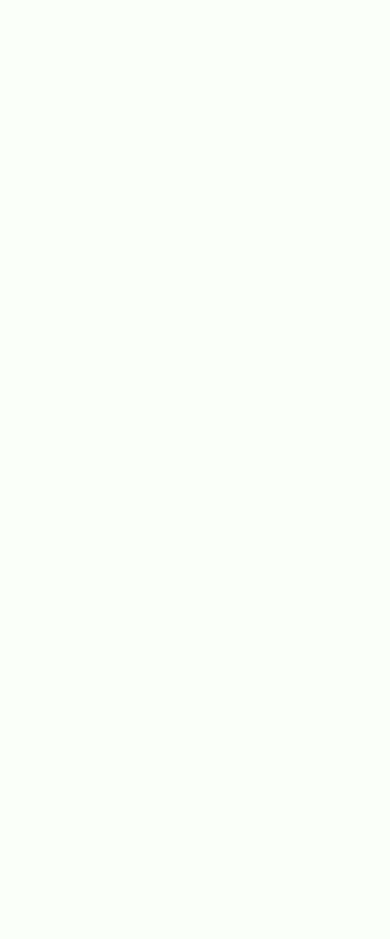
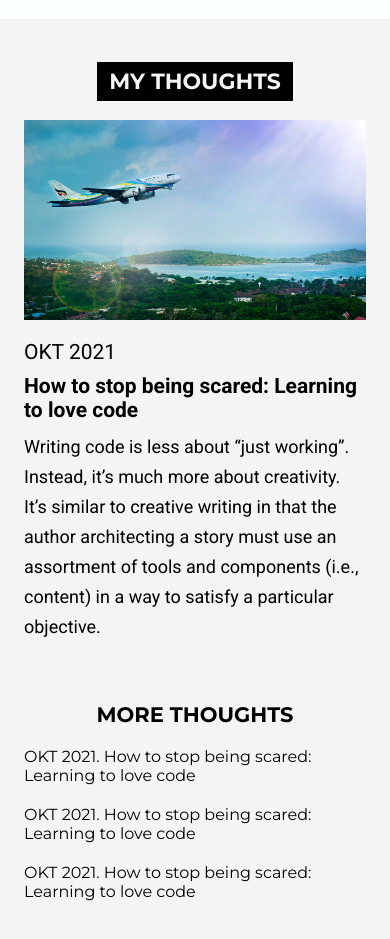
Before and after one commit to Zancotti/portfolio-react, a React (Create React App) app: page / in a window 390 px wide. Shown: the part 3060-3999 px from the top of the page. Before the commit the page ends 3079 px from the top, so only its background shows below. Built offline with nearby package versions, Linux system fonts and the light colour scheme.

Commit message:
Added the content for thoughts for the mobile view.

```diff
--- a/src/components/Header/Header.js
+++ b/src/components/Header/Header.js
@@ -6,17 +6,21 @@ export const Header = () => {
   return (
     <div className="header">
       <Icons />
-      <div class="header__text-cont">
-        <div class="header__text-cont__portfolio-name">
-          <div class="header__text-cont__portfolio-name__port">PORTFOLIO:</div>
-          <div class="header__text-cont__portfolio-name__name">
+      <div className="header__text-cont">
+        <div className="header__text-cont__portfolio-name">
+          <div className="header__text-cont__portfolio-name__port">
+            PORTFOLIO:
+          </div>
+          <div className="header__text-cont__portfolio-name__name">
             SABRINA ZANCOTTI
           </div>
         </div>
         <h1>frontend developer</h1>
-        <div class="header__text-cont__prof1__plus-prof2">& a law degree</div>
+        <div className="header__text-cont__prof1__plus-prof2">
+          & a law degree
+        </div>
       </div>
-      <div class="header__profile-pic">
+      <div className="header__profile-pic">
         <img
           src="/pictures/header__profile-picture.jpg"
           alt="Profile picture of Sabrina Zancotti"
--- a/src/components/Icons/Icons.js
+++ b/src/components/Icons/Icons.js
@@ -7,25 +7,27 @@ import { faStackOverflow } from "@fortawesome/free-brands-svg-icons";
 
 export const Icons = () => {
   return (
-    <div class="header__icons round-icons">
+    <div className="header__icons round-icons">
       <a
         href="https://www.linkedin.com/in/sabrina-zancotti-1848256b/"
         target="_blank"
       >
         <FontAwesomeIcon icon={faLinkedinIn} className="icon" />
-        <span class="sr-only">Link to Sabrina Zancotti's Linkedin</span>
+        <span className="sr-only">Link to Sabrina Zancotti's Linkedin</span>
       </a>
 
       <a href="https://github.com/zancotti" target="_blank">
         <FontAwesomeIcon icon={faGithub} className="icon" />
-        <span class="sr-only">Link to Sabrina Zancotti's GitHub</span>
+        <span className="sr-only">Link to Sabrina Zancotti's GitHub</span>
       </a>
       <a
         href="https://stackoverflow.com/users/16651035/sabrina-zancotti"
         target="_blank"
       >
         <FontAwesomeIcon icon={faStackOverflow} className="icon" />
-        <span class="sr-only">Link to Sabrina Zancotti's Stack Overflow</span>
+        <span className="sr-only">
+          Link to Sabrina Zancotti's Stack Overflow
+        </span>
       </a>
     </div>
   );
--- a/src/components/Intro/Intro.js
+++ b/src/components/Intro/Intro.js
@@ -4,9 +4,9 @@ import "./Intro.css";
 export const Intro = () => {
   return (
     <section className="intro">
-      <div class="intro__text">
-        <span class="intro__text__line"></span>
-        <span class="intro__text__dot"></span>
+      <div className="intro__text">
+        <span className="intro__text__line"></span>
+        <span className="intro__text__dot"></span>
         Hey! I'm a junior frontend developer who left my old career within law
         to pursue my dream of working as a developer. I love problem solving and
         the rewarding feeling of completing tasks, learning new things and
--- a/src/components/Main/Main.js
+++ b/src/components/Main/Main.js
@@ -4,6 +4,7 @@ import { Header } from "components/Header/Header";
 import { Intro } from "components/Intro/Intro";
 import { Tech } from "components/Tech/Tech";
 import { Projects } from "components/Projects/Projects";
+import { Thoughts } from "components/Thoughts/Thoughts";
 
 export const Main = () => {
   return (
@@ -12,6 +13,7 @@ export const Main = () => {
       <Intro />
       <Tech />
       <Projects />
+      <Thoughts />
     </>
   );
 };
--- a/src/components/Projects/Projects.js
+++ b/src/components/Projects/Projects.js
@@ -79,7 +79,7 @@ export const Projects = () => {
   };
   return (
     <>
-      <section class="projects">
+      <section className="projects">
         <h2>FEATURED PROJECTS</h2>
 
         {projects.slice(0, projectsToShow()).map((project) => {
@@ -94,15 +94,15 @@ export const Projects = () => {
                 </div>
                 <h3>{project.header}</h3>
                 <p>{project.description}</p>
-                <div class="projects__link-container">
+                <div className="projects__link-container">
                   <a href={project.liveLink} target="_blank">
-                    <div class="projects__link">View it live</div>
+                    <div className="projects__link">View it live</div>
                   </a>
                   <a href={project.gitHubLink} target="_blank">
-                    <div class="projects__link">View GitHub</div>
+                    <div className="projects__link">View GitHub</div>
                   </a>
                 </div>
-                <div class="projects__languages">
+                <div className="projects__languages">
                   {project.languages.map((language) => {
                     return <span>{language}</span>;
                   })}
@@ -112,7 +112,7 @@ export const Projects = () => {
           );
         })}
       </section>
-      <section class="projects">
+      <section className="projects">
         <h4>OTHER PROJECTS</h4>
 
         {projects.slice(projectsToShow()).map((project) => {
@@ -121,15 +121,15 @@ export const Projects = () => {
               <article>
                 <h3>{project.header}</h3>
                 <p>{project.description}</p>
-                <div class="projects__link-container">
+                <div className="projects__link-container">
                   <a href={project.liveLink} target="_blank">
-                    <div class="projects__link">View it live</div>
+                    <div className="projects__link">View it live</div>
                   </a>
                   <a href={project.gitHubLink} target="_blank">
-                    <div class="projects__link">View GitHub</div>
+                    <div className="projects__link">View GitHub</div>
                   </a>
                 </div>
-                <div class="projects__languages">
+                <div className="projects__languages">
                   {project.languages.map((language) => {
                     return <span>{language}</span>;
                   })}
--- a/src/components/Tech/Tech.js
+++ b/src/components/Tech/Tech.js
@@ -58,7 +58,7 @@ export const Tech = () => {
   return (
     <section className="tech">
       <h2>TECH</h2>
-      <div class="tech__content">
+      <div className="tech__content">
         {techs.map((tech, i) => {
           const divider = i < techs.length - 1 ? ", " : "";
 
--- /dev/null
+++ b/src/components/Thoughts/Thoughts.css
@@ -0,0 +1,32 @@
+.thoughts__image {
+  margin-bottom: 20px;
+  background-size: cover;
+  width: 100%;
+  height: 200px;
+}
+
+.thoughts__thought {
+  font-family: "Roboto", sans-serif;
+  display: flex;
+  flex-direction: column;
+  margin-bottom: 40px;
+}
+
+.thoughts__thought p {
+  line-height: 30px;
+  margin: 0;
+}
+
+.thoughts a {
+  color: black;
+  width: 100%;
+}
+
+.thoughts a:hover {
+  color: var(--main-color);
+  transition: all 200ms ease-in;
+}
+
+.thoughts__more-thoughts-thought {
+  margin-bottom: 20px;
+}
--- /dev/null
+++ b/src/components/Thoughts/Thoughts.js
@@ -0,0 +1,90 @@
+import React from "react";
+import "./Thoughts.css";
+import { useMediaQuery } from "react-responsive";
+
+export const Thoughts = () => {
+  const thoughts = [
+    {
+      url: "#",
+      img: "./pictures/flight.jpg",
+      date: "OKT 2021",
+      name: "How to stop being scared: Learning to love code",
+      description:
+        "Writing code is less about “just working”. Instead, it’s much more about creativity. It’s similar to creative writing in that the author architecting a story must use an assortment of tools and components (i.e., content) in a way to satisfy a particular objective.",
+      alt: "A plane taking off",
+    },
+    {
+      url: "#",
+      img: "./pictures/flight.jpg",
+      date: "OKT 2021",
+      name: "How to stop being scared: Learning to love code",
+      description:
+        "Writing code is less about “just working”. Instead, it’s much more about creativity. It’s similar to creative writing in that the author architecting a story must use an assortment of tools and components (i.e., content) in a way to satisfy a particular objective.",
+      alt: "A plane taking off",
+    },
+    {
+      url: "#",
+      img: "./pictures/flight.jpg",
+      date: "OKT 2021",
+      name: "How to stop being scared: Learning to love code",
+      description:
+        "Writing code is less about “just working”. Instead, it’s much more about creativity. It’s similar to creative writing in that the author architecting a story must use an assortment of tools and components (i.e., content) in a way to satisfy a particular objective.",
+      alt: "A plane taking off",
+    },
+    {
+      url: "#",
+      img: "./pictures/flight.jpg",
+      date: "OKT 2021",
+      name: "How to stop being scared: Learning to love code",
+      description:
+        "Writing code is less about “just working”. Instead, it’s much more about creativity. It’s similar to creative writing in that the author architecting a story must use an assortment of tools and components (i.e., content) in a way to satisfy a particular objective.",
+      alt: "A plane taking off",
+    },
+  ];
+
+  const isMobile = useMediaQuery({ query: `(max-width: 667px)` });
+  const thoughtsToShow = () => {
+    if (isMobile) {
+      return 1;
+    } else {
+      return 2;
+    }
+  };
+  return (
+    <section className="thoughts">
+      <h2>MY THOUGHTS</h2>
+
+      {thoughts.slice(0, thoughtsToShow()).map((thought) => {
+        return (
+          <>
+            <a href={thought.url}>
+              <div className="thoughts__thought">
+                <img
+                  src={thought.img}
+                  alt={thought.alt}
+                  className="thoughts__image image-1"
+                ></img>
+                <h5>{thought.date}</h5>
+                <h6>{thought.name}</h6>
+                <p>{thought.description}</p>
+              </div>
+            </a>
+          </>
+        );
+      })}
+
+      <h4>More Thoughts</h4>
+      {thoughts.slice(thoughtsToShow()).map((thought) => {
+        return (
+          <>
+            <a href={thought.url}>
+              <div className="thoughts__more-thoughts-thought">
+                <span>{thought.date}</span>. {thought.name}
+              </div>
+            </a>
+          </>
+        );
+      })}
+    </section>
+  );
+};
```
